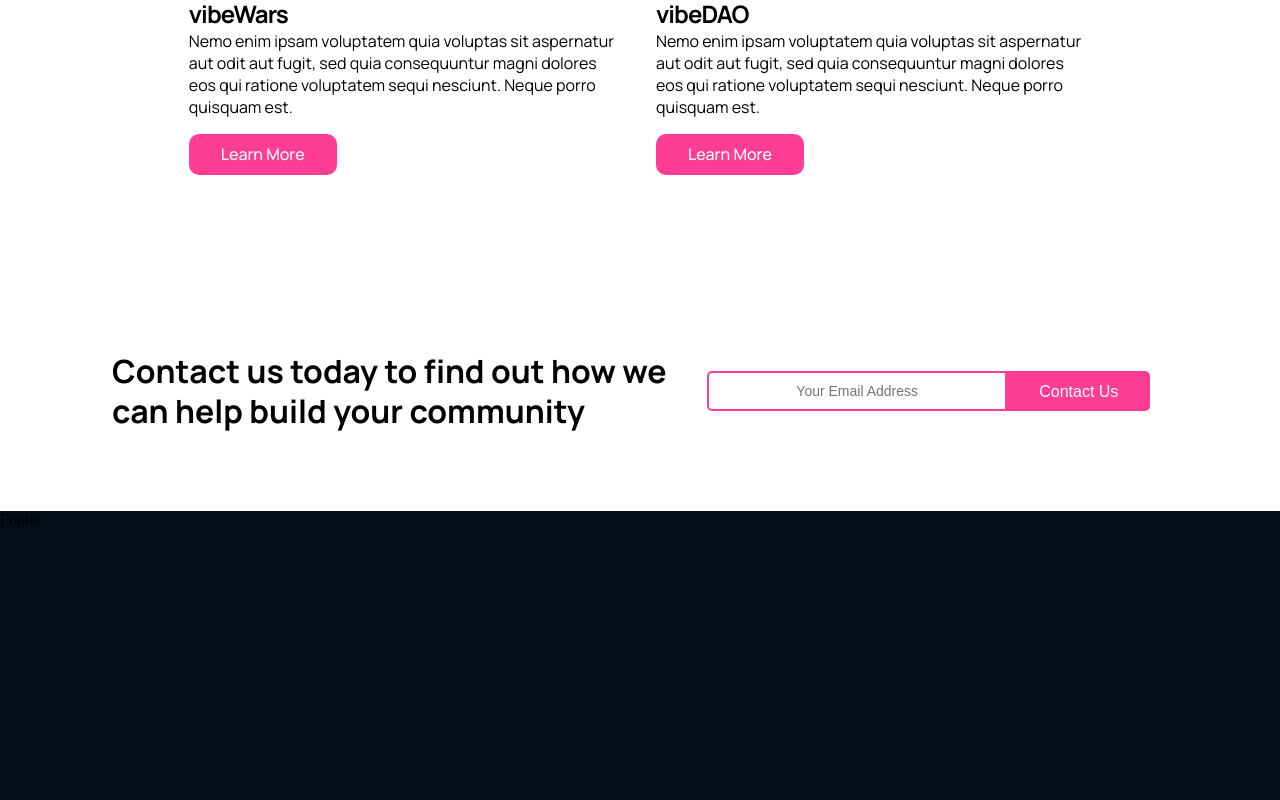
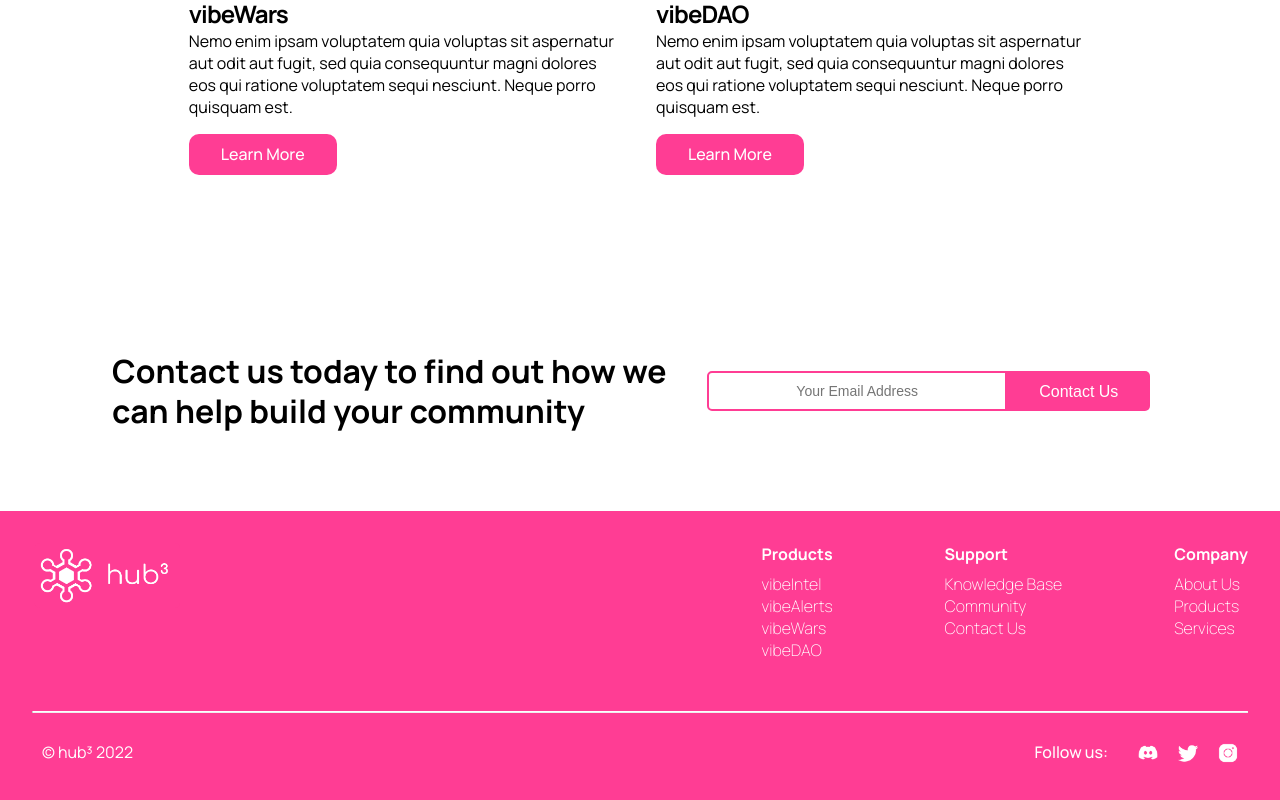
Before and after one commit to seanbetts/hub3, a React (Create React App) app: page / in a window 1280 px wide. Shown: the part 1072-1872 px from the top of the page. Before the commit the page ends 1601 px from the top, so only its background shows below. Built offline with nearby package versions, Linux system fonts and the light colour scheme.

Commit message:
Footer done

```diff
--- a/src/containers/footer/Footer.jsx
+++ b/src/containers/footer/Footer.jsx
@@ -1,9 +1,58 @@
 import React from 'react';
+import logo from '../../assets/logo.svg';
+import discord from '../../assets/discord.png';
+import twitter from '../../assets/twitter.png';
+import instagram from '../../assets/instagram.png';
 import './footer.css';
 
 const Footer = () => {
   return (
-    <div>Footer</div>
+    <div className='gpt3__footer section__padding'>
+      <div className='gpt3__footer-links'>
+        <div className='gpt3__footer-logo'>
+          <img src={logo} alt="logo" />
+        </div>
+        <div className='gpt3__footer-links-menu'>
+          <div className='gpt3__footer-links_div'>
+            <h4>Products</h4>
+            <p>vibeIntel</p>
+            <p>vibeAlerts</p>
+            <p>vibeWars</p>
+            <p>vibeDAO</p>
+          </div>
+          <div className='gpt3__footer-links_div'>
+            <h4>Support</h4>
+            <p>Knowledge Base</p>
+            <p>Community</p>
+            <p>Contact Us</p>
+          </div>
+          <div className='gpt3__footer-links_div'>
+            <h4>Company</h4>
+            <p>About Us</p>
+            <p>Products</p>
+            <p>Services</p>
+          </div>
+        </div>
+        </div>
+        <hr className="gpt3__footer-solidbar" />
+        <div className='gpt3__footer-belowbar'>
+        <div className='gpt3__footer-copyright'>
+          <p>© hub³ 2022</p>
+        </div>
+        <div className='gpt3__footer-socials'>
+          <h4>Follow us:</h4>
+          <a href="https://www.discord.com" target="_blank" rel="noopener noreferrer">
+            <img src={discord} alt="discord" />
+          </a>
+          <a href="https://www.twitter.com" target="_blank" rel="noopener noreferrer">
+            <img src={twitter} alt="twitter" />
+          </a>
+          <a href="https://www.instagram.com" target="_blank" rel="noopener noreferrer">
+          <img src={instagram} alt="instagram" />
+          </a>
+        </div>
+      </div>
+    </div>
   )
 }
 
--- a/src/containers/footer/footer.css
+++ b/src/containers/footer/footer.css
@@ -0,0 +1,113 @@
+.gpt3__footer.section__padding {
+    display: flex;
+    flex-direction: column;
+    justify-content: center;
+    align-items: center;
+    background: #FF3D94;
+    color:#FFF;
+    font-family: var(--font-family);
+
+    padding: 2rem 2rem;
+}
+
+.gpt3__footer-links {
+    width: 100%;
+    display: flex;
+    flex-direction: row;
+    justify-content: space-between;
+}
+
+.gpt3__footer-logo {
+    width: 50%;
+}
+
+.gpt3__footer-logo img{
+    width: 150px;
+}
+
+.gpt3__footer-links-menu {
+    width: 40%;
+    display: flex;
+    justify-content: space-between;
+}
+
+.gpt3__footer-links-menu h4{
+    margin-bottom: 0.5rem;
+}
+
+.gpt3__footer-links-menu p{
+    font-weight: 250;
+    cursor: pointer;
+
+}
+
+.gpt3__footer-solidbar {
+    width: 100%;
+    border-top: 0.3px solid #FFF;
+    margin-top: 50px;
+    margin-bottom: 30px;
+}
+
+.gpt3__footer-belowbar {
+    width: 100%;
+    display: flex;
+    flex-direction: row;
+    justify-content: space-between;
+}
+
+.gpt3__footer-copyright {
+    width: 50%;
+    margin-top: -2px;
+    margin-left: 10px;
+}
+
+.gpt3__footer-socials {
+    display: flex;
+    flex-direction: row;
+    justify-content: space-between;
+    align-content: center;
+}
+
+.gpt3__footer-socials h4{
+    margin-top: -2px;
+    margin-right: 20px;
+    font-weight: 500;
+}
+
+.gpt3__footer-socials img{
+    width: 20px;
+    margin: 0px 10px 0px 10px;
+    cursor: pointer;
+}
+
+@media screen and (max-width: 1050px) {
+    .gpt3__footer.section__padding {
+        margin: -3rem 0rem 0rem 0rem;
+    }
+
+    .gpt3__footer-links-menu {
+        width: 60%;
+    }
+}
+
+@media screen and (max-width: 650px) {
+    .gpt3__footer-logo {
+        width: 0%;
+    }
+    .gpt3__footer-logo img{
+        display: none;
+    }
+
+    .gpt3__footer-links-menu {
+        width: 100%;
+    }
+
+    .gpt3__footer-copyright {
+        width: 30%;
+        margin-left: 0px;
+    }
+
+    .gpt3__footer-socials h4{
+        margin-right: 5px;
+    }
+}
```
Also changed, not shown: src/components/article/Article.jsx (deleted, +0 -10 lines), src/components/cta/CTA.jsx (deleted, +0 -10 lines), src/components/article/article.css (deleted), src/components/cta/cta.css (deleted).
